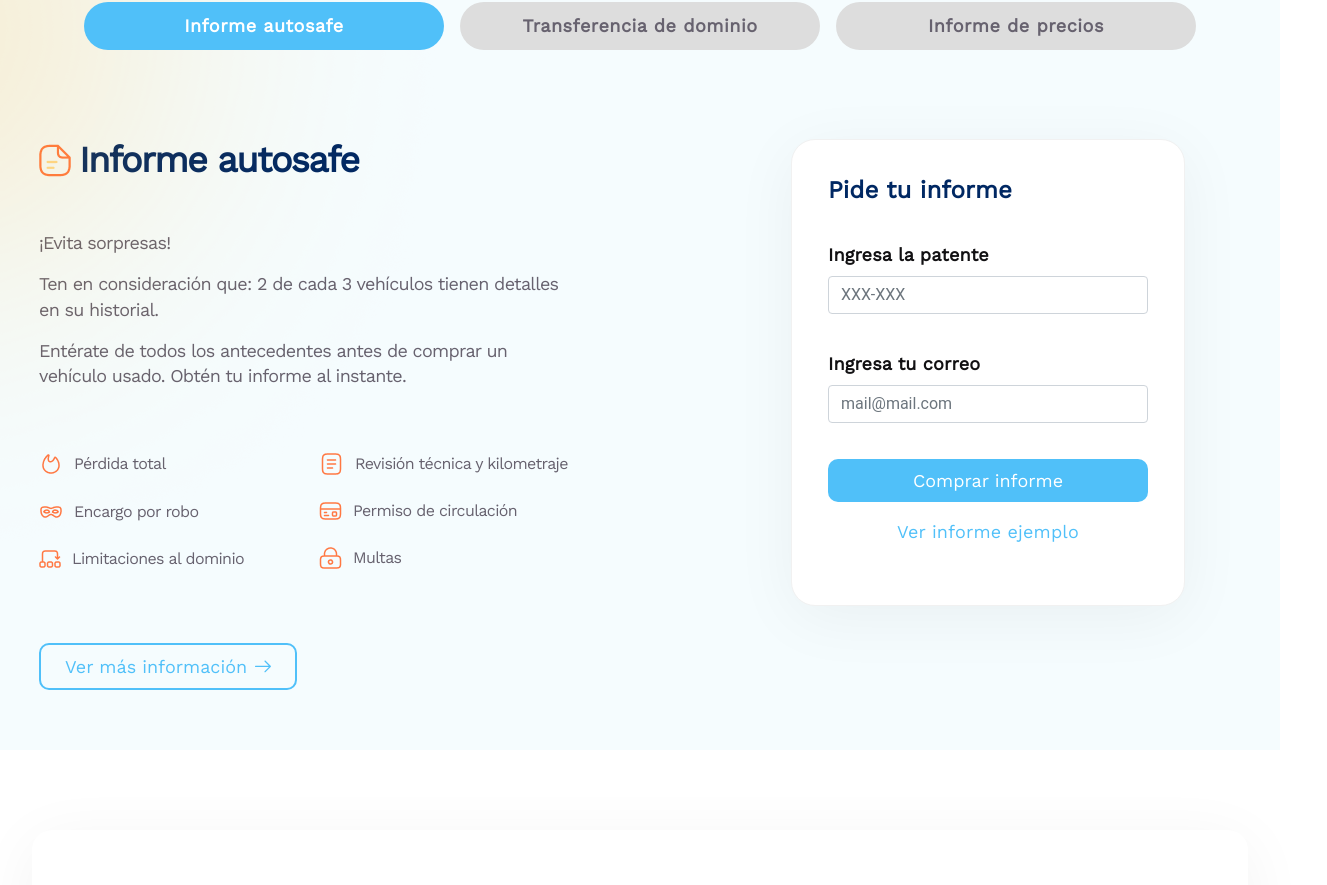
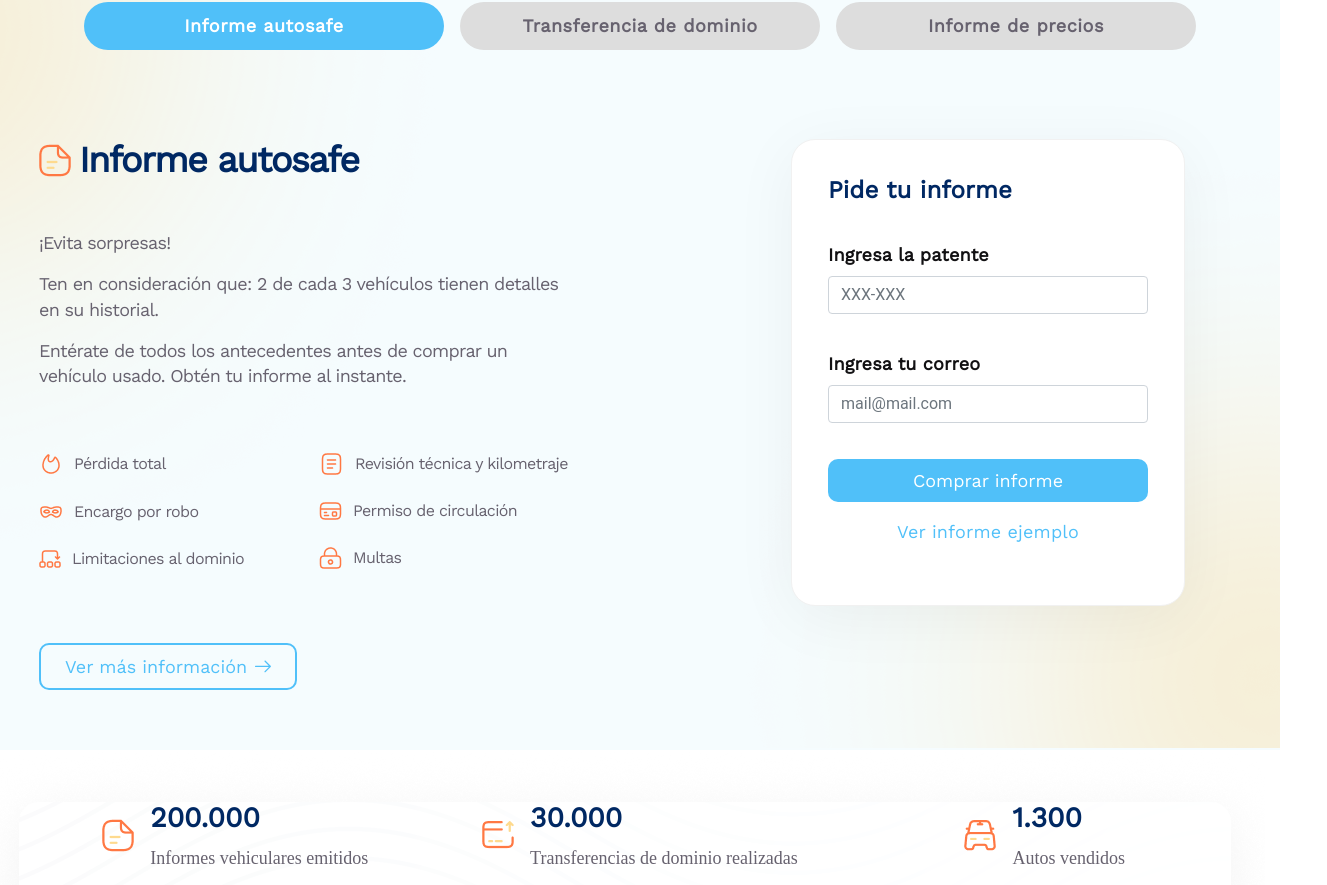
Before and after one commit to MamtazDev/paginaweb, a React (Vite) app: page / in a window 1280 px wide. Shown: the part 461-1346 px from the top of the page, 1327 px wide, since content can reach past the window. Built offline with nearby package versions, Linux system fonts and the light colour scheme.

Commit message:
responsive gallary design

```diff
--- a/src/Components/Gallary/Gallary.css
+++ b/src/Components/Gallary/Gallary.css
@@ -15,6 +15,10 @@
     letter-spacing: -1.44px;
 }
 
+.common_subheader {
+    margin: 0 32px 48px;
+}
+
 .gallary_image {
     width: 285px;
     border-radius: 5px;
@@ -30,16 +34,18 @@
     width: 80px;
     height: 80px;
     border-radius: 3px;
-    background: url(<path-to-image>), lightgray 50% / cover no-repeat, #D9D9D9;
-
 }
 
-/* .slick-slide {
-    width: 100% !important;
+.g_row1 {
+    display: flex;
+    gap: 16px;
+    flex-wrap: wrap;
+    margin-left: 32px;
 }
- */
+
+
 .owl-item {
-    width: 100px !important;
+    /* width: 100px !important; */
     margin-right: 16px !important;
 }
 
--- a/src/Components/Gallary/Gallary.tsx
+++ b/src/Components/Gallary/Gallary.tsx
@@ -1,6 +1,4 @@
 import "./Gallary.css";
-import { Col } from "react-bootstrap";
-import { Row } from "react-bootstrap";
 import g1 from "../../assets/g1.jpg";
 import g2 from "../../assets/g2.jpg";
 import g3 from "../../assets/g3.jpg";
@@ -19,37 +17,37 @@
           <p>Sigamos conectados en Instagram</p>
         </div>
         <div className="gallary_desktop">
-          <Row style={{ marginBottom: "16px" }}>
-            <Col md={3} sm={12}>
+          <div className="g_row1" style={{ marginBottom: "16px" }}>
+            <div>
               <img src={g1} alt="" className="gallary_image" />
-            </Col>
-            <Col md={3} sm={12}>
+            </div>
+            <div>
               <img src={g2} alt="" className="gallary_image" />
-            </Col>
-            <Col md={3} sm={12}>
+            </div>
+            <div>
               <img src={g3} alt="" className="gallary_image" />
-            </Col>
-            <Col md={3} sm={12}>
+            </div>
+            <div>
               <img src={g4} alt="" className="gallary_image" />
-            </Col>
-          </Row>
-          <Row style={{ marginBottom: "80px" }}>
-            <Col md={3} sm={12}>
+            </div>
+          </div>
+          <div className="g_row1" style={{ marginBottom: "80px" }}>
+            <div>
               <img src={g5} alt="" className="gallary_image" />
-            </Col>
-            <Col md={3} sm={12}>
+            </div>
+            <div>
               <img src={g6} alt="" className="gallary_image" />
-            </Col>
-            <Col md={3} sm={12}>
+            </div>
+            <div>
               <img src={g7} alt="" className="gallary_image" />
-            </Col>
-            <Col md={3} sm={12}>
+            </div>
+            <div>
               <img src={g8} alt="" className="gallary_image" />
-            </Col>
-          </Row>
+            </div>
+          </div>
         </div>
         <div className="gallary_mobile d-none">
-          <GallaryMobile/>
+          <GallaryMobile />
         </div>
       </div>
     </div>
--- a/src/Components/Gallary/GallaryMobile.tsx
+++ b/src/Components/Gallary/GallaryMobile.tsx
@@ -13,8 +13,8 @@
 export const GallaryMobile = () => {
   return (
     <>
-      <div className="container_width" style={{marginLeft:"32px"}}>
-        <OwlCarousel className="owl-theme" loop={true} dots={false} autoplay={true}>
+      <div className="">
+        <OwlCarousel className="owl-theme" loop dots={false} autoplay >
           <div className="item mobile_gallary_img">
             <img src={g1} alt="" />
           </div>
@@ -22,22 +22,19 @@
             <img src={g2} alt="" />
           </div>
           <div className="item mobile_gallary_img">
-            <img src={g3} alt="" />{" "}
+            <img src={g3} alt="" />
           </div>
           <div className="item mobile_gallary_img">
-            <img src={g4} alt="" />{" "}
+            <img src={g4} alt="" />
           </div>
           <div className="item mobile_gallary_img">
-            <img src={g5} alt="" />{" "}
+            <img src={g5} alt="" />
           </div>
           <div className="item mobile_gallary_img">
-            <img src={g6} alt="" />{" "}
+            <img src={g6} alt="" />
           </div>
           <div className="item mobile_gallary_img">
-            <img src={g7} alt="" />{" "}
-          </div>
-          <div className="item mobile_gallary_img">
-            <img src={g8} alt="" />{" "}
+            <img src={g7} alt="" />
           </div>
         </OwlCarousel>
       </div>
--- a/src/Components/Questions/Questions.css
+++ b/src/Components/Questions/Questions.css
@@ -11,11 +11,9 @@
     height: 100%;
     display: flex;
     flex-direction: column;
-    justify-content: center;
-    width: 100% !important;
     margin: 80px 32px;
     display: flex;
-justify-content: center !important;
+    justify-content: center !important;
 }
 
 .question_rows {
@@ -74,13 +72,14 @@
         line-height: 140%;
         letter-spacing: -0.64px;
     }
-    .question_section{
+
+    .question_section {
         /* padding: 36px 24px !important; */
         /* width: 90% !important; */
         /* margin: 0px 32px !important; */
         width: 100%;
         max-width: 296px;
-        margin:80px auto;
+        margin: 80px auto;
 
     }
 
--- a/src/Components/Tabs/Tab1.tsx
+++ b/src/Components/Tabs/Tab1.tsx
@@ -97,8 +97,8 @@
           </div>
         </Col>
       </Row>
-      <div className="">
-        {/* <img src={blur} alt="" /> */}
+      <div className="tab_blur_right">
+        <img src={blur} alt="" />
       </div>
     </div>
   );
--- a/src/Components/Tabs/Tabs.css
+++ b/src/Components/Tabs/Tabs.css
@@ -57,6 +57,20 @@
 
 }
 
+/* blur right imag */
+.desktop_tabs {
+    position: relative;
+}
+
+.tab_blur_right {
+    position: absolute;
+    right: -26px;
+    bottom: 27px;
+    transform: rotate(90deg);
+    /* z-index: -1; */
+}
+
+
 /* tab 1 css----------------- */
 
 
@@ -70,6 +84,7 @@
     /* 43.2px */
     letter-spacing: -1.44px;
 }
+
 .t1_header {
     display: flex;
     align-items: center;
@@ -117,6 +132,7 @@
 .left_login {
     max-width: 560px;
     width: 100%;
+    z-index: 1;
     /* margin-right: 80px; */
 }
 
@@ -146,7 +162,9 @@
     display: flex;
     justify-content: end;
     align-items: start;
+    z-index: 1;
 }
+
 /* .img_3{
     background-image: url('../../assets/Blur1.png') !important;
 
@@ -296,6 +314,7 @@
     margin-bottom: 24px;
     margin-top: 24px;
 }
+
 .tab2_login_last_text_mobile {
     color: var(--paleta-blue-light, #50C0F9);
     font-family: Work Sans;
@@ -306,7 +325,7 @@
     gap: 8px;
 }
 
-.blur_image2{
+.blur_image2 {
     background-image: url('../../assets/Blur1.png');
     position: absolute;
 }
--- a/src/Components/VeichlesInfo/VeichlesInfo.css
+++ b/src/Components/VeichlesInfo/VeichlesInfo.css
@@ -1,10 +1,21 @@
+.veichleInfo_margin {
+    /* border-radius: 20px; */
+    /* background: var(--neutros-white, #FFF) !important; */
+    /* box-shadow: 0px 12px 64px 0px rgba(0, 0, 0, 0.05); */
+    /* margin: 80px 32px 119px 32px; */
+    padding: 48px 48px 50px 48px;
+    /* height: 173px; */
+    display: flex;
+    align-items: center;
+}
 
-.veichleInfo_margin {
-    border-radius: 20px;
-    background: var(--neutros-white, #FFF) !important;
-    box-shadow: 0px 12px 64px 0px rgba(0, 0, 0, 0.05);
-    margin: 80px 32px 119px 32px;
-    padding: 48px 48px 50px 48px;
+.veichle_bg {
+    background-image: url('../../assets/Frame.png') !important;
+    /* background-size: cover; */
+    background-repeat: no-repeat;
+    height: 173px;
+    margin-bottom: 48px;
+
 }
 
 .vinfo_div {
@@ -42,6 +53,7 @@
     .vinfo_div {
         justify-content: start;
     }
+
     .veichleInfo_margin {
 
         padding: 24px;
--- a/src/Components/VeichlesInfo/VeichlesInfo.tsx
+++ b/src/Components/VeichlesInfo/VeichlesInfo.tsx
@@ -7,7 +7,7 @@
 const VeichlesInfo = () => {
   return (
     <div className="container_width ">
-      <Row className="veichleInfo_margin">
+      <Row className="veichleInfo_margin veichle_bg">
         <Col md={4} sm={12}>
           <div className="vinfo_div">
             <img src={t1} alt="" />
--- a/src/Shared/Header/Header2.tsx
+++ b/src/Shared/Header/Header2.tsx
@@ -33,7 +33,7 @@
             </label>
             <hr className="hr_nav" />
             <li>
-              <a href="#" className="desktop-item"></a>
+              {/* <a href="#" className="desktop-item"></a> */}
               <input type="checkbox" id="showMega" />
               <label htmlFor="showMega" className="mobile-item">
                 <div className="mobile_top_links">
```
